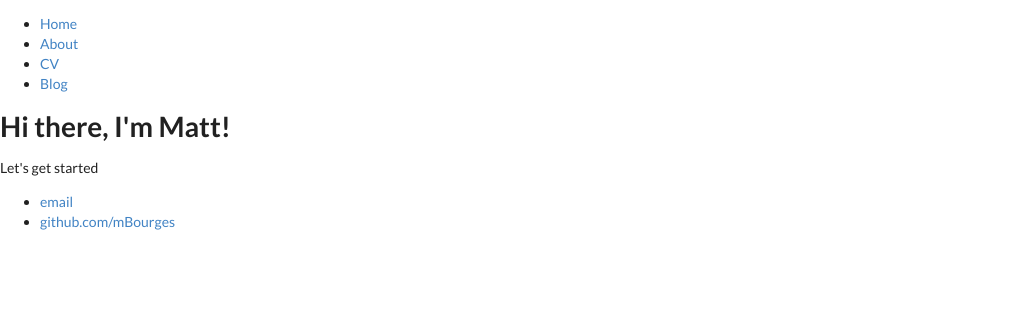
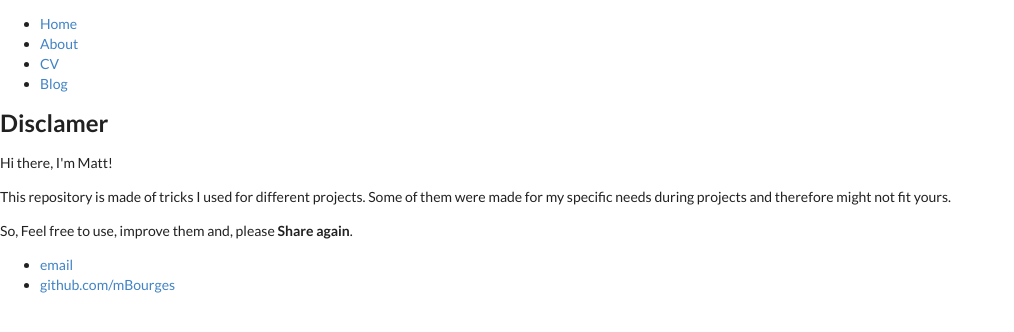
Before and after one commit to mBourges/mBourgesOLD, a plain HTML site: page index.html in a window 1280 px wide. Shown: the whole page, without its empty margins (0-1014 px from the left). Drawn offline with nearby package versions, Linux system fonts and the light colour scheme.

Commit message:
index Perso

```diff
--- a/index.html
+++ b/index.html
@@ -15,8 +15,11 @@
 		</nav>
 		<div class="container">
     		<div class="blurb">
-        		<h1>Hi there, I'm Matt!</h1>
-				<p>Let's get started</p>
+    			<h2>Disclamer</h2>
+    			<p>Hi there, I'm Matt!</p>
+    			<p>This repository is made of tricks I used for different projects.
+    			Some of them were made for my specific needs during projects and therefore might not fit yours.</p>
+    			<p>So, Feel free to use, improve them and, please <b>Share again</b>.</p>
     		</div><!-- /.blurb -->
 		</div><!-- /.container -->
 		<footer>
```
